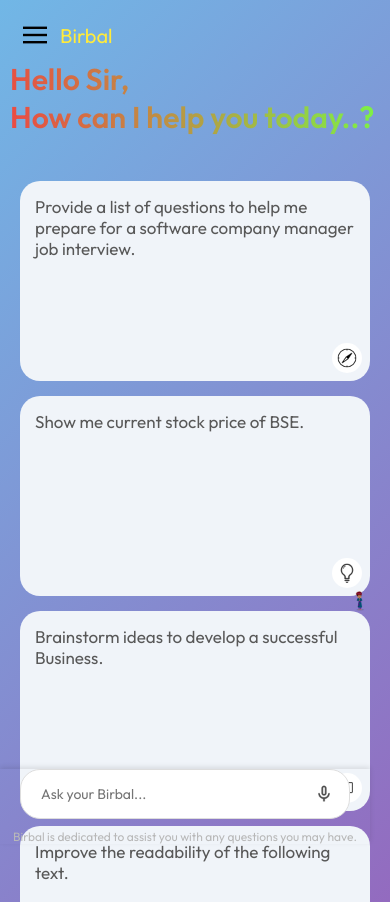
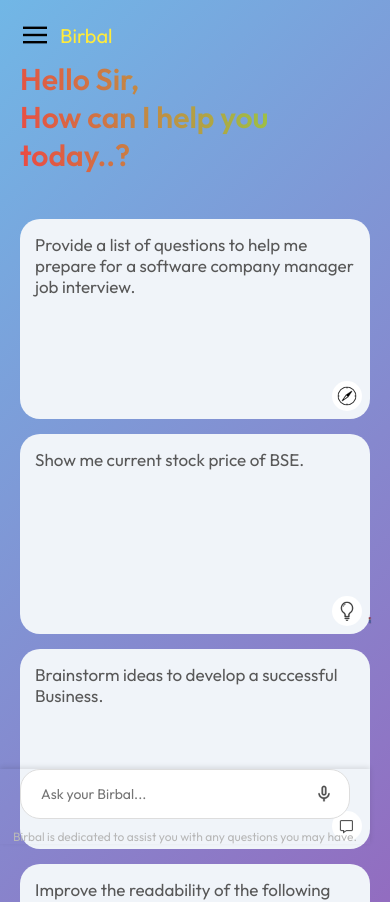
Before and after one commit to AmanPathak03/Chat-Birbal, a React (Vite) app: page / in a window 390 px wide. Shown: the top 902 px of the page. Built offline with nearby package versions, Linux system fonts and the light colour scheme; no server answers.

Commit message:
Main.css

```diff
--- a/src/components/Main/Main.css
+++ b/src/components/Main/Main.css
@@ -359,7 +359,7 @@
 /* Media Queries for smaller screens */
 @media (max-width: 600px) {
     .nav .birbal-logo {
-        width: 30px; /* Adjust width for smaller displays */
+        width: 10px; /* Adjust width for smaller displays */
         height: auto;
         top: 10px;
         right: 10px;
@@ -369,6 +369,7 @@
         font-size: 30px;
         padding: 10px;
         margin-top: 50px;
+        margin-left: 10px;
     }
     .main-bottom {
         width: calc(100% - 20px);
```
